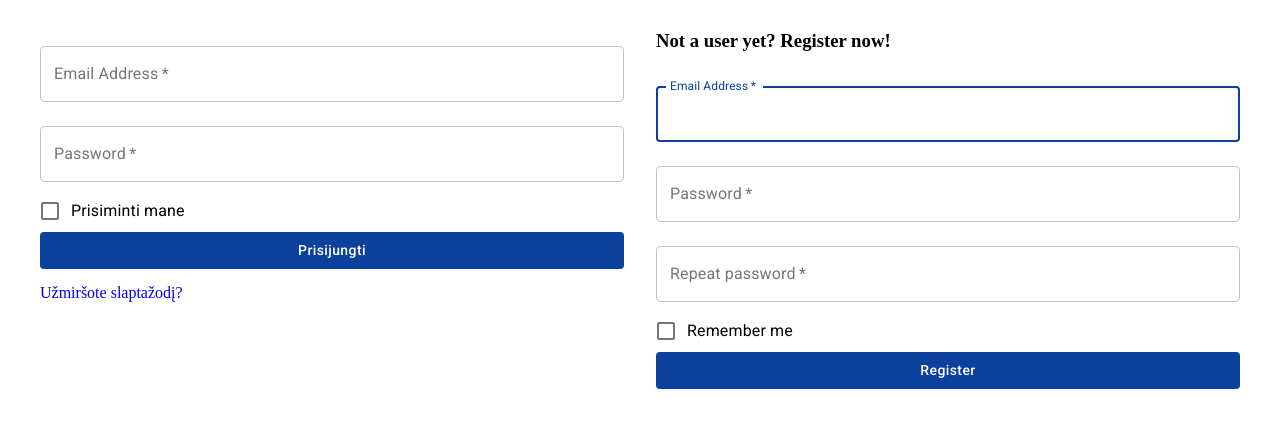
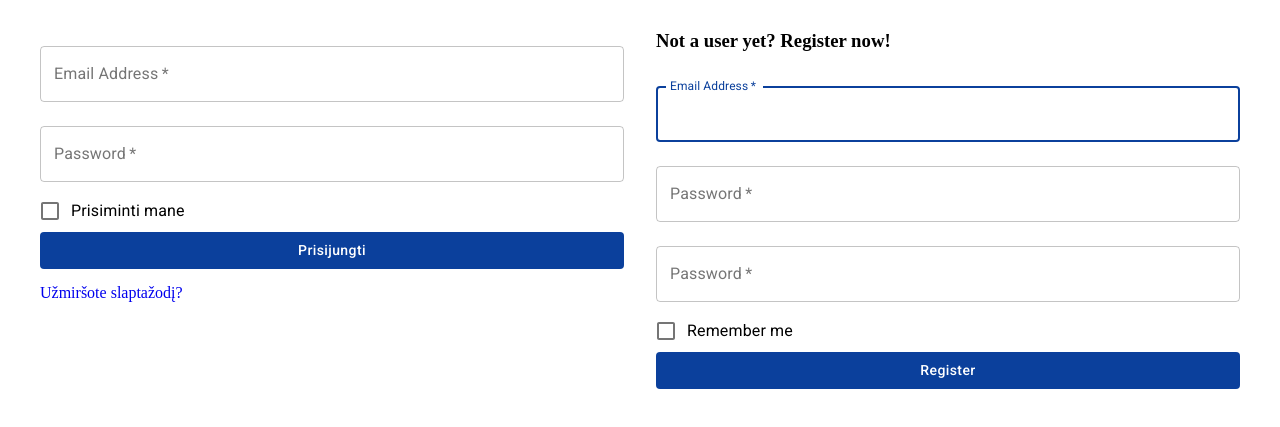
Before and after one commit to aurimasbachanovicius/auction, a React (Create React App) app: page /signup in a window 1280 px wide. Shown: the part 169-596 px from the top of the page. Built offline with nearby package versions, Linux system fonts and the light colour scheme.

Commit message:
registrate user add and folder nesting remove

```diff
--- a/src/components/Account/PasswordInput.jsx
+++ b/src/components/Account/PasswordInput.jsx
@@ -2,14 +2,14 @@ import TextField from '@material-ui/core/TextField';
 import React from 'react';
 import PropTypes from 'prop-types';
 
-const PasswordInput = ({ submitted, value, onChange }) => (
+const PasswordInput = ({ submitted, value, name, onChange }) => (
   <TextField
     variant="outlined"
     margin="normal"
     required
     fullWidth
     value={value}
-    name="password"
+    name={name}
     label="Password"
     type="password"
     id="password"
@@ -23,6 +23,7 @@ const PasswordInput = ({ submitted, value, onChange }) => (
 PasswordInput.propTypes = {
   onChange: PropTypes.func.isRequired,
   value: PropTypes.string.isRequired,
+  name: PropTypes.string.isRequired,
   submitted: PropTypes.bool.isRequired
 };
 
--- a/src/components/Account/Register.jsx
+++ /dev/null
@@ -1,54 +0,0 @@
-import React from 'react';
-import FormControlLabel from '@material-ui/core/FormControlLabel';
-import Checkbox from '@material-ui/core/Checkbox';
-import TextField from '@material-ui/core/TextField';
-import Button from '@material-ui/core/Button';
-import PropTypes from 'prop-types';
-
-const Register = ({ onSubmit }) => (
-  <form noValidate onSubmit={onSubmit}>
-    <TextField
-      variant="outlined"
-      margin="normal"
-      required
-      fullWidth
-      id="email"
-      label="Email Address"
-      name="email"
-      autoComplete="email"
-      autoFocus
-    />
-    <TextField
-      variant="outlined"
-      margin="normal"
-      required
-      fullWidth
-      name="password"
-      label="Password"
-      type="password"
-      id="password"
-      autoComplete="current-password"
-    />
-    <TextField
-      variant="outlined"
-      margin="normal"
-      required
-      fullWidth
-      name="repeat-password"
-      label="Repeat password"
-      type="password"
-      id="repeat-password"
-      autoComplete="repeat-password"
-    />
-    <FormControlLabel control={<Checkbox value="remember" color="primary" />} label="Remember me" />
-    <Button type="submit" fullWidth variant="contained" color="primary">
-      Register
-    </Button>
-  </form>
-);
-
-Register.propTypes = {
-  onSubmit: PropTypes.func.isRequired
-};
-
-export default Register;
--- /dev/null
+++ b/src/components/Account/RegisterForm.jsx
@@ -0,0 +1,22 @@
+import React from 'react';
+import FormControlLabel from '@material-ui/core/FormControlLabel';
+import Checkbox from '@material-ui/core/Checkbox';
+import Button from '@material-ui/core/Button';
+import PropTypes from 'prop-types';
+
+const RegisterForm = ({ onSubmit, children }) => (
+  <form noValidate onSubmit={onSubmit}>
+    {children}
+    <FormControlLabel control={<Checkbox value="remember" color="primary" />} label="Remember me" />
+    <Button type="submit" fullWidth variant="contained" color="primary">
+      Register
+    </Button>
+  </form>
+);
+
+RegisterForm.propTypes = {
+  onSubmit: PropTypes.func.isRequired,
+  children: PropTypes.node.isRequired
+};
+
+export default RegisterForm;
--- a/src/components/Navigation/UserMenu/UserMenu.jsx
+++ b/src/components/Navigation/UserMenu/UserMenu.jsx
@@ -1,6 +1,6 @@
 import React from 'react';
-import LoggedIn from './LoggedIn/LoggedIn';
-import Guest from './Guest/Guest';
+import LoggedIn from './LoggedIn';
+import Guest from './Guest';
 
 const UserMenu = () => {
   const userLoggedIn = false;
--- a/src/containers/AuthenticateUser.jsx
+++ b/src/containers/AuthenticateUser.jsx
@@ -52,7 +52,12 @@ class AuthenticateUser extends React.Component {
 
         <LoginForm onSubmit={this.handleSubmit}>
           <EmailInput onChange={this.handleChange} submitted={submitted} value={email} />
-          <PasswordInput onChange={this.handleChange} submitted={submitted} value={password} />
+          <PasswordInput
+            name="password"
+            onChange={this.handleChange}
+            submitted={submitted}
+            value={password}
+          />
           <RememberMeCheckbox />
           <LoginButton loggingIn={loggingIn} />
         </LoginForm>
--- /dev/null
+++ b/src/containers/RegistrateUser.jsx
@@ -0,0 +1,57 @@
+import React from 'react';
+import { connect } from 'react-redux';
+import RegisterForm from '../components/Account/RegisterForm';
+import EmailInput from '../components/Account/EmailInput';
+import PasswordInput from '../components/Account/PasswordInput';
+
+class RegistrateUser extends React.Component {
+  constructor(props) {
+    super(props);
+
+    this.state = {
+      form: {
+        email: '',
+        password: '',
+        repeatPassword: '',
+        agreeWithPolicies: false
+      },
+      submitted: false
+    };
+  }
+
+  handleChange(e) {
+    const { name, value } = e.target;
+    this.setState({ form: { [name]: value } });
+  }
+
+  handleSubmit(e) {
+    e.preventDefault();
+
+    this.setState({ submitted: true });
+
+    // @todo dispatch action
+  }
+
+  render() {
+    const { submitted, form } = this.state;
+    return (
+      <RegisterForm onSubmit={this.handleSubmit}>
+        <EmailInput onChange={this.handleChange} submitted={submitted} value={form.email} />
+        <PasswordInput
+          onChange={this.handleChange}
+          submitted={submitted}
+          value={form.password}
+          name="password"
+        />
+        <PasswordInput
+          onChange={this.handleChange}
+          submitted={submitted}
+          value={form.repeatPassword}
+          name="repeatPassword"
+        />
+      </RegisterForm>
+    );
+  }
+}
+
+export default connect()(RegistrateUser);
--- a/src/pages/Auth.jsx
+++ b/src/pages/Auth.jsx
@@ -1,8 +1,8 @@
 import React from 'react';
 import { Grid } from '@material-ui/core';
 import AuthenticateUser from '../containers/AuthenticateUser';
-import Register from '../components/Account/Register';
 import Socials from '../components/Account/Socials';
+import RegistrateUser from '../containers/RegistrateUser';
 
 function AuthPage() {
   return (
@@ -22,7 +22,7 @@ function AuthPage() {
         <Grid item md={6}>
           <h3>Not a user yet? Register now!</h3>
           <br />
-          <Register onSubmit={() => ({})} />
+          <RegistrateUser />
         </Grid>
       </Grid>
     </React.Fragment>
```
Also changed, not shown: src/components/Navigation/UserMenu/Guest.jsx (renamed from src/components/Navigation/UserMenu/Guest/Guest.jsx), src/components/Navigation/UserMenu/LoggedIn.jsx (renamed from src/components/Navigation/UserMenu/LoggedIn/LoggedIn.jsx).
